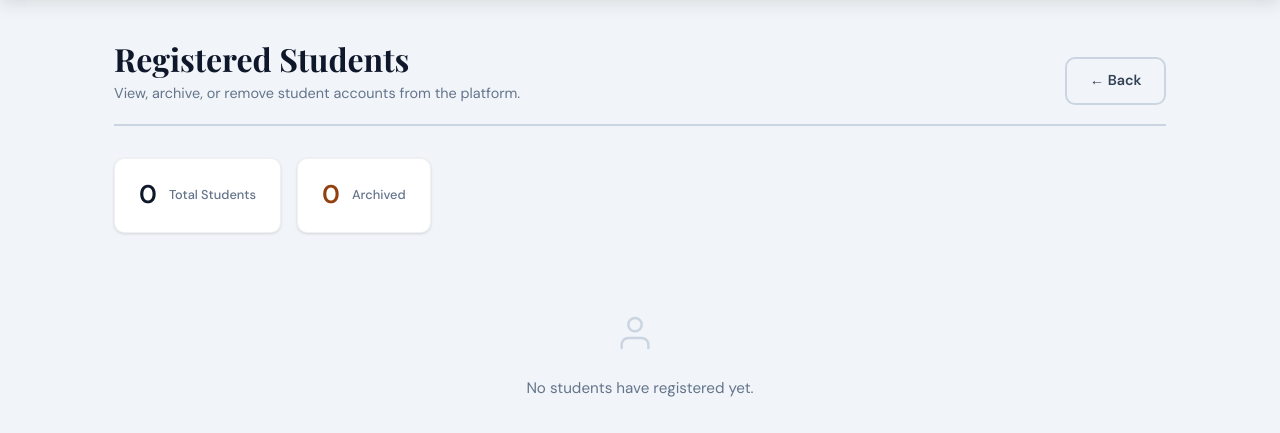
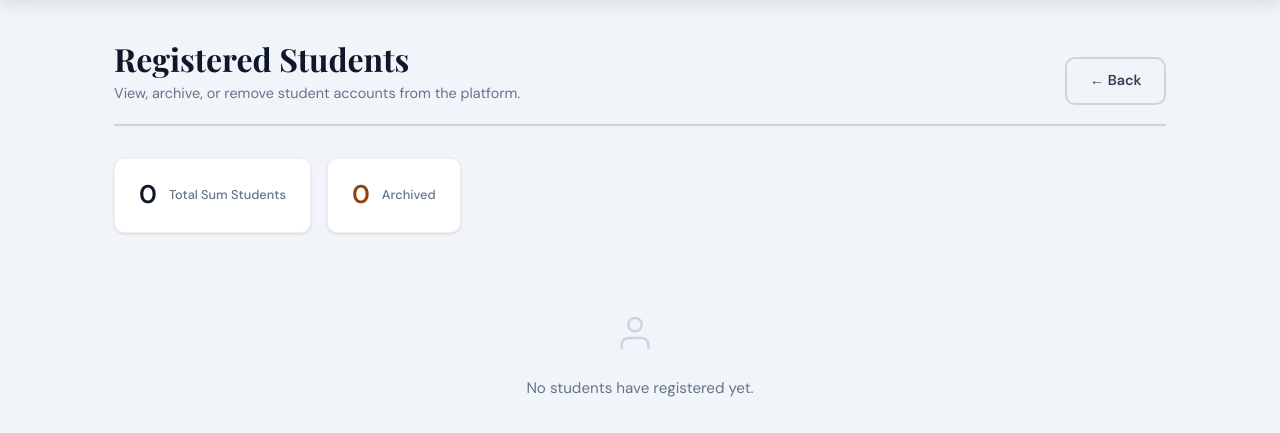
Before and after one commit to Thegamer-sudo/workshop_system, a Flask app: page /admin/students in a window 1280 px wide. Shown: the part 64-497 px from the top of the page. Run offline with Flask 3, Linux system fonts and the light colour scheme; the visitor is signed in with stand-in values (Sample User, id 1); data that the repository does not hold is empty; some libraries are stand-ins or nearby versions.

Commit message:
Change label from 'Total Students' to 'Total Sum Students'

```diff
--- a/templates/admin_students.html
+++ b/templates/admin_students.html
@@ -25,7 +25,7 @@
         {{ students|length }}
       </span>
       <span style="font-size:0.8rem; color:var(--grey-500); font-weight:500;">
-        Total Students
+        Total Sum Students
       </span>
     </div>
     <div style="
```
